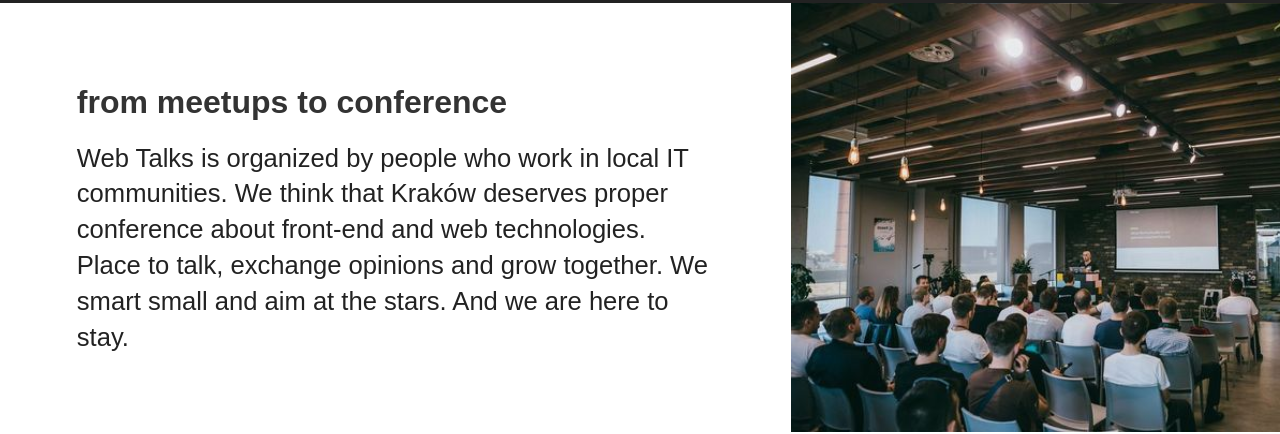
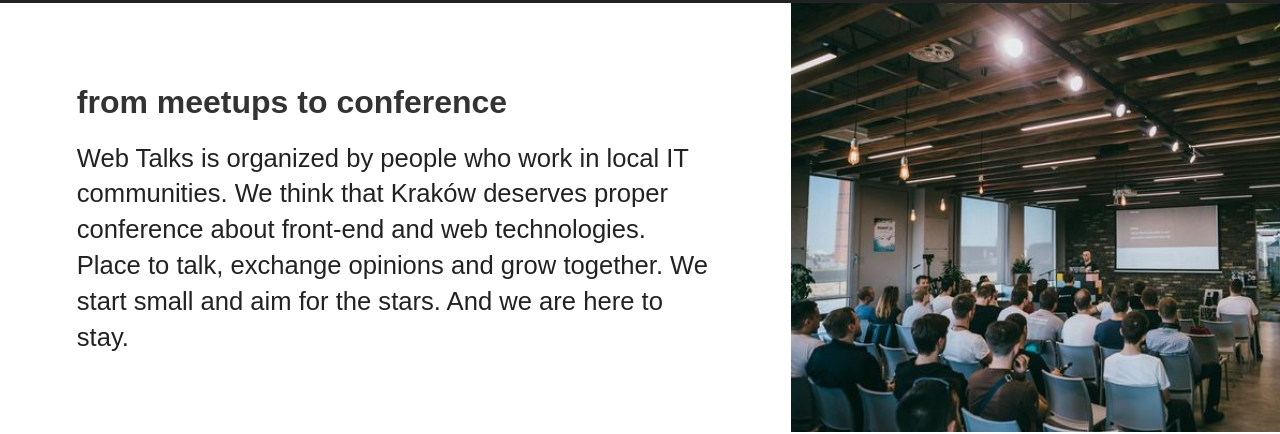
Before and after one commit to webtalks-conference/webtalks-conference.github.io, a plain HTML site: page index.html in a window 1280 px wide. Shown: the part 800-1234 px from the top of the page. Drawn offline with Linux system fonts and the light colour scheme; a web font is replaced by a local one.

Commit message:
Update index.html

```diff
--- a/index.html
+++ b/index.html
@@ -207,7 +207,7 @@
                 <h1>from meetups to conference</h1>
 
                 <p>
-                    Web Talks is organized by people who work in local IT communities. We think that Kraków deserves proper conference about front-end and web technologies. Place to talk, exchange opinions and grow together. We smart small and aim at the stars. And we are here to stay.
+                    Web Talks is organized by people who work in local IT communities. We think that Kraków deserves proper conference about front-end and web technologies. Place to talk, exchange opinions and grow together. We start small and aim for the stars. And we are here to stay.
                 </p>
             </section>
 
```
